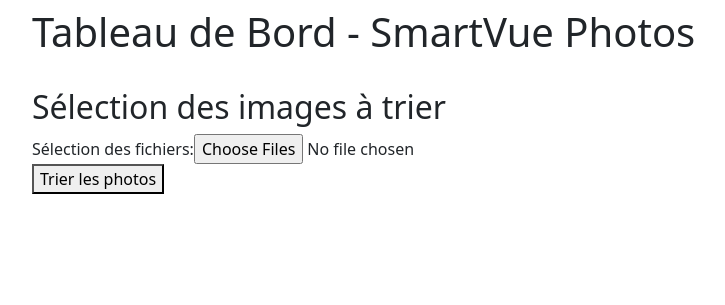
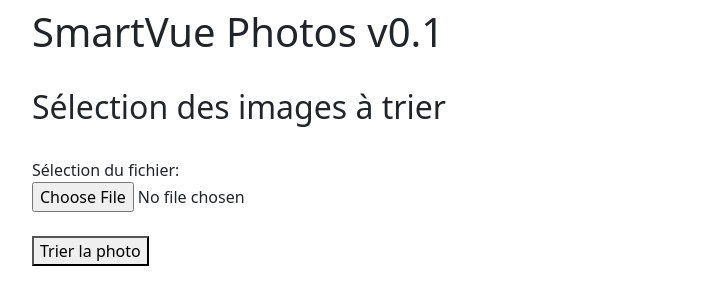
Before and after one commit to IamMoShi/MGL869-IA-project, a Node server app: page / in a window 1280 px wide. Shown: the part 56-361 px from the top of the page, without its empty margins (50-775 px from the left). Run offline with Node 20, Linux system fonts and the light colour scheme; the visitor is signed in with stand-in values (Sample User, id 1); data that the repository does not hold is empty; some libraries are stand-ins or nearby versions.

Commit message:
[UPLOAD] Allow to upload 1 file to the bucket and name image using the date and hour.

```diff
--- a/web-server/app/views/dashboard.pug
+++ b/web-server/app/views/dashboard.pug
@@ -2,12 +2,14 @@ extends layout.pug
 
 block content
   .container
-    h1 Tableau de Bord - SmartVue Photos
+    h1 SmartVue Photos v0.1
     br
     h2 Sélection des images à trier
-
+    br
     form(action="/upload" method="post" enctype="multipart/form-data")
-      label(for="fileInput") Sélection des fichiers:
-      input#fileInput(type="file" name="Fichiers" multiple)
+      label(for="fileInput") Sélection du fichier:
       br
-      button(type="submit") Trier les photos
+      input#fileInput(type="file" name="file")
+      br
+      br
+      button(type="submit") Trier la photo
```
Also changed, not shown: web-server/app/Doc.md (added, +1 -0 lines), web-server/app/controllers/upload.js (+13 -1 lines).
